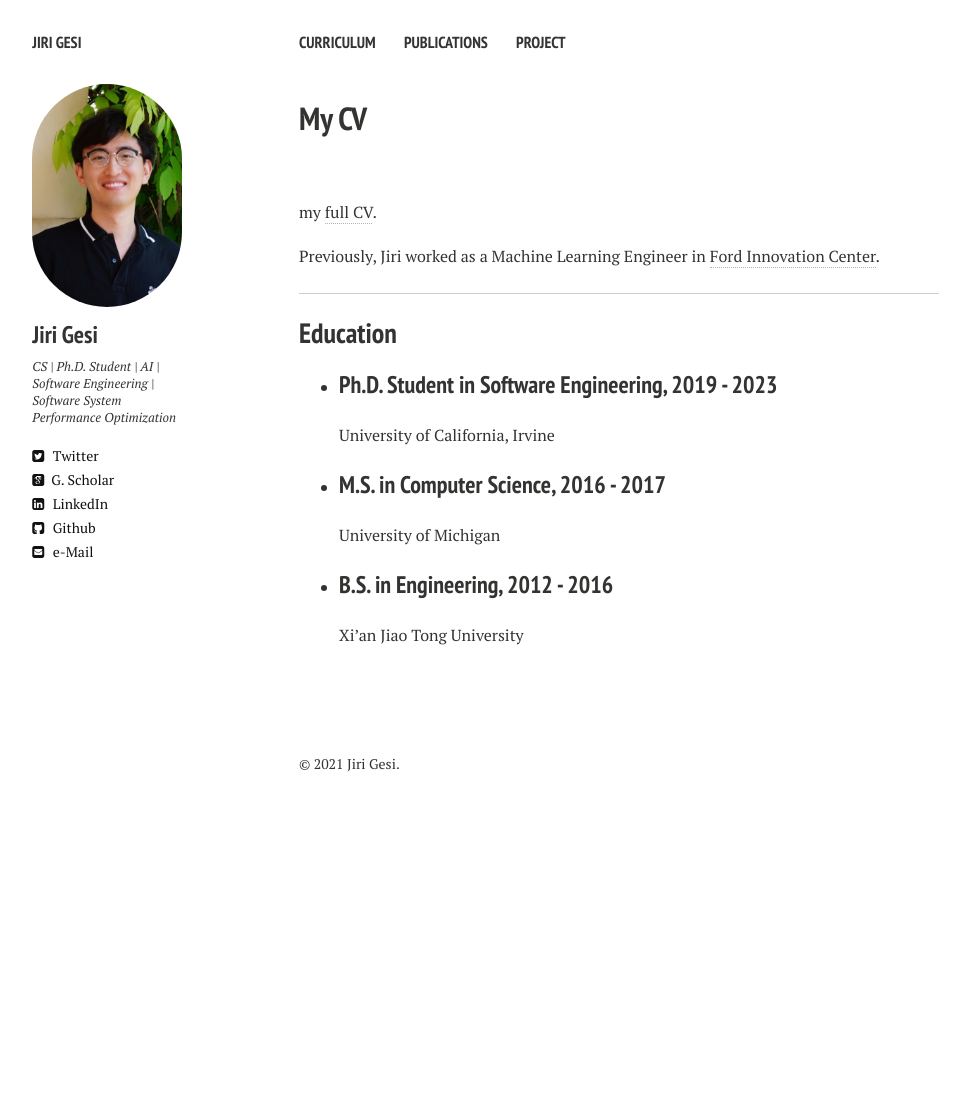
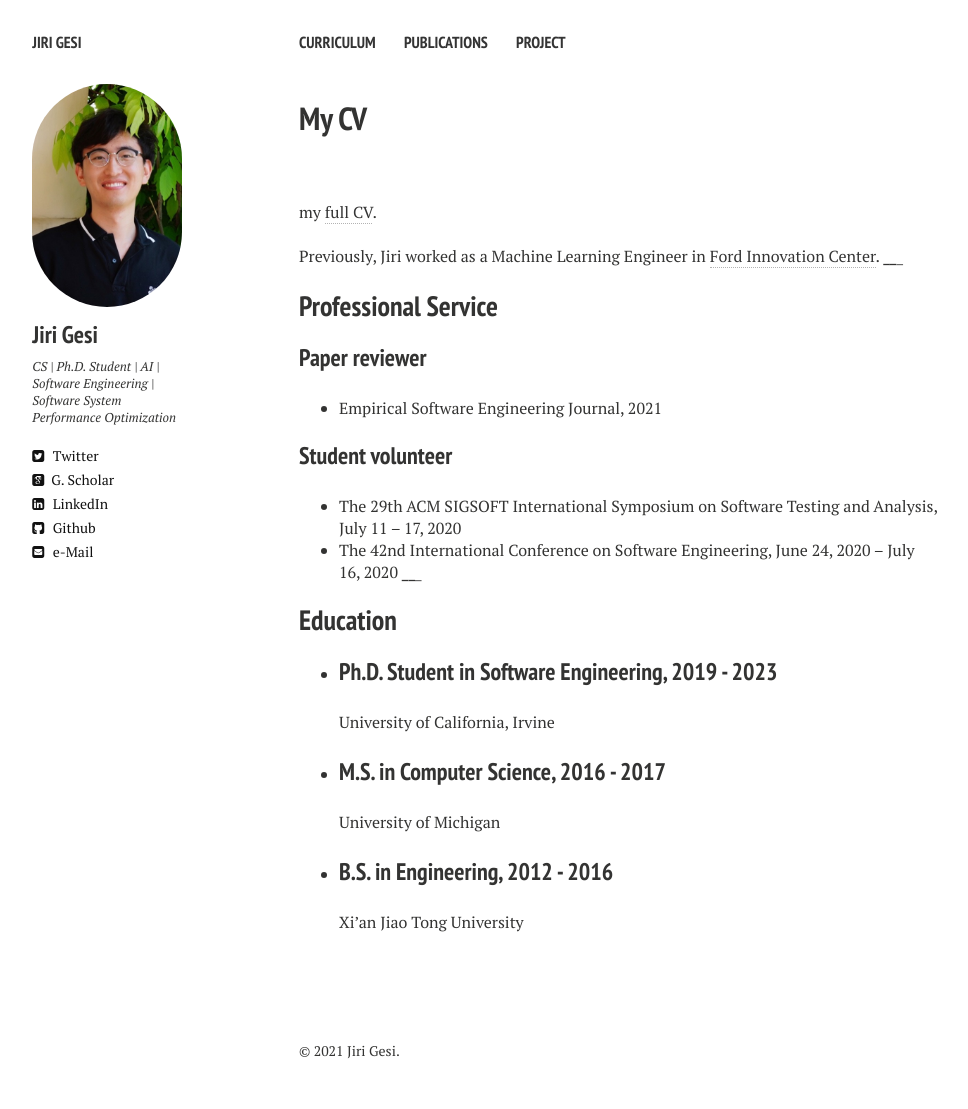
Before and after one commit to Jirigesi/Jirigesi.github.io, a Jekyll site: the page built from cv.md, in a window 1280 px wide. Shown: the whole page, without its empty margins (21-989 px from the left). Built offline with Jekyll 4.4.1, drawn with Linux system fonts in a browser that asks for light colours; nearby versions of some CDN libraries; before the commit the page ends 900 px from its top, so only the background shows below that.

Commit message:
Update cv.md

```diff
--- a/cv.md
+++ b/cv.md
@@ -12,7 +12,15 @@ my <a href="https://github.com/Jirigesi/Jirigesi.github.io/blob/master/CV.pdf">f
 
 <br />
 Previously, Jiri worked as a Machine Learning Engineer in <a href="https://corporate.ford.com/careers/silicon-valley.html" target="_blank">Ford Innovation Center</a>.
+_______
+## Professional Service
 
+### Paper reviewer
+- Empirical Software Engineering Journal, 2021
+
+### Student volunteer
+- The 29th ACM SIGSOFT International Symposium on Software Testing and Analysis, July 11 – 17, 2020
+- The 42nd International Conference on Software Engineering, June 24, 2020 – July 16, 2020
 _______
 
 ## Education
```
